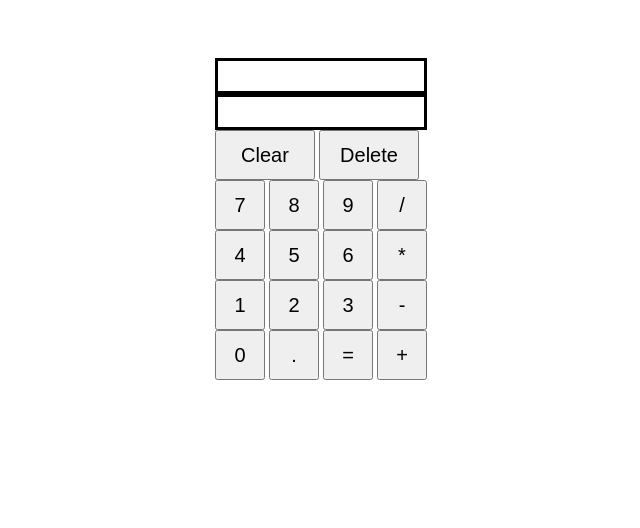
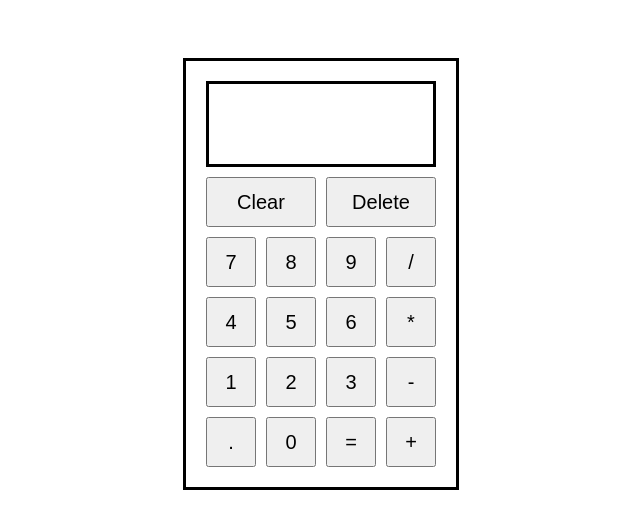
Before and after one commit to Mankrik69/calculator, a plain HTML site: page index.html in a window 1280 px wide. Shown: the whole page, without its empty margins (319-959 px from the left). Drawn offline with Linux system fonts and the light colour scheme.

Commit message:
Add delete button, improve ui

```diff
--- a/index.css
+++ b/index.css
@@ -4,7 +4,11 @@ body {
 }
 
 #calculator {
+    border: 3px solid black;
     margin-top: 50px;
+    min-width: 100px;
+    min-height: 100px;
+    padding: 10px;
 }
 
 button {
@@ -13,26 +17,38 @@ button {
     font-size: 20px;
 }
 
+.buttons {
+    display: flex;
+    margin: 10px;
+    gap: 10px;
+}
+
+#display {
+    padding: 10px;
+    margin: 10px;
+    border: 3px solid black;
+}
+
 #clear,
 #delete {
-    width: 100px;
+    flex-basis: 120px;
 }
 
 #input {
     font-size: 20px;
-    border: 3px solid black;
     min-width: 200px;
     min-height: 30px;
     display: flex;
     align-items: center;
+    justify-content: end;
 }
 
 #output {
     font-size: 16px;
     color: gray;
-    border: 3px solid black;
     min-width: 200px;
     min-height: 30px;
     display: flex;
     align-items: center;
+    justify-content: end;
 }
--- a/index.html
+++ b/index.html
@@ -15,35 +15,37 @@
             <div id="output"></div>
             <div id="input"></div>
         </div>
-        <div>
+
+
+        <div class="buttons">
             <button id="clear">Clear</button>
             <button id="delete">Delete</button>
         </div>
 
-        <div>
+        <div class="buttons">
             <button class="digit">7</button>
             <button class="digit">8</button>
             <button class="digit">9</button>
             <button class="operation">/</button>
         </div>
 
-        <div>
+        <div class="buttons">
             <button class="digit">4</button>
             <button class="digit">5</button>
             <button class="digit">6</button>
             <button class="operation">*</button>
         </div>
 
-        <div>
+        <div class="buttons">
             <button class="digit">1</button>
             <button class="digit">2</button>
             <button class="digit">3</button>
             <button class="operation">-</button>
         </div>
 
-        <div>
+        <div class="buttons">
+            <button id="dot">.</button>
             <button id="zero">0</button>
-            <button id="dot">.</button>
             <button id="equals">=</button>
             <button class="operation">+</button>
         </div>
--- a/index.js
+++ b/index.js
@@ -78,8 +78,8 @@ operations.forEach(button => {
     })
 });
 
-const equals = document.querySelector("#equals");
-equals.addEventListener("click", () => {
+const equalsButton = document.querySelector("#equals");
+equalsButton.addEventListener("click", () => {
     secondNumber = Number(displayInput.textContent);
 
     if (secondNumber === 0) {
@@ -94,12 +94,17 @@ equals.addEventListener("click", () => {
     displayInput.textContent = Number(result.toFixed(2));
 });
 
-const clear = document.querySelector("#clear");
-clear.addEventListener("click", () => {
+const clearButton = document.querySelector("#clear");
+clearButton.addEventListener("click", () => {
     firstNumber = "";
     secondNumber = "";
     firstNumber = "";
     operator = "";
     displayInput.textContent = "";
     displayOutput.textContent = "";
-})
+});
+
+const deleteButton = document.querySelector("#delete");
+deleteButton.addEventListener("click", () => {
+    displayInput.textContent = displayInput.textContent.slice(0, -1);
+});
```
